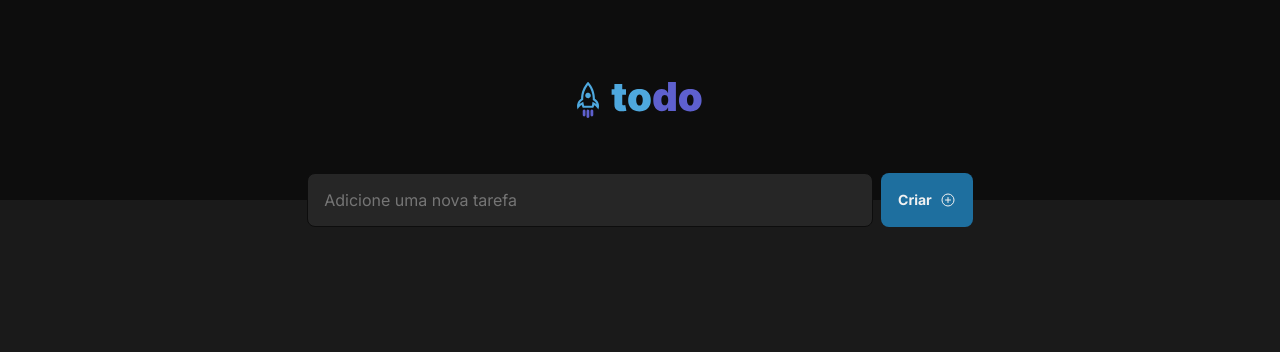
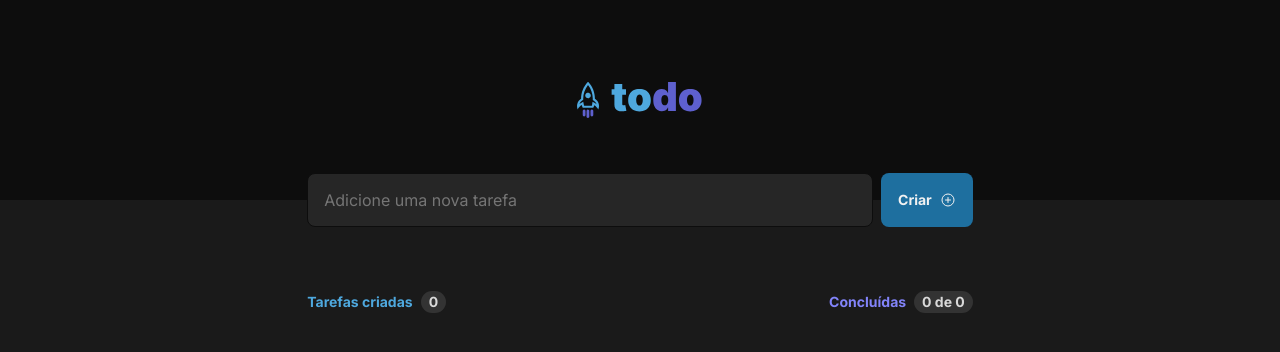
Before and after one commit to rodmagaldi/todo-list, a React (Vite) app: page / in a window 1280 px wide. Shown: the top 352 px of the page. Built offline with nearby package versions, Linux system fonts and the light colour scheme.

Commit message:
add tasks count

```diff
--- a/src/App.module.css
+++ b/src/App.module.css
@@ -50,3 +50,35 @@
   background: var(--blue);
   cursor: pointer;
 }
+
+.tasksBox {
+  margin-top: 4rem;
+}
+
+.tasksCount {
+  display: flex;
+  justify-content: space-between;
+
+  font-size: 0.875rem;
+  font-weight: bold;
+}
+
+.tasksCountItem {
+  display: flex;
+  gap: 8px;
+}
+
+.tasksCountItem span {
+  color: var(--gray-200);
+  background: var(--gray-400);
+  padding: 0 0.5rem;
+  border-radius: 999px;
+}
+
+.createdTasks {
+  color: var(--blue);
+}
+
+.doneTasks {
+  color: var(--purple);
+}
--- a/src/App.tsx
+++ b/src/App.tsx
@@ -14,6 +14,9 @@ function App() {
   const [newTaskContent, setNewTaskContent] = useState<string>("");
   const [tasks, setTasks] = useState<Task[]>([]);
 
+  const tasksCount = tasks.length;
+  const doneTasksCount = tasks.filter((task) => task.done).length;
+
   const handleNewTaskChange = (event: ChangeEvent<HTMLInputElement>) => {
     setNewTaskContent(event.target.value);
   };
@@ -28,7 +31,7 @@ function App() {
     <div className="App">
       <Header />
       <div className={styles.bodyBox}>
-        <div className={styles.contentBox}>
+        <main className={styles.contentBox}>
           <form onSubmit={handleAddTask} className={styles.inputBox}>
             <input
               type="text"
@@ -42,7 +45,23 @@ function App() {
               <PlusCircle size={16} />
             </button>
           </form>
-        </div>
+          <div className={styles.tasksBox}>
+            <div className={styles.tasksCount}>
+              <div className={styles.tasksCountItem}>
+                <p className={styles.createdTasks}>Tarefas criadas</p>{" "}
+                <span>{tasksCount}</span>
+              </div>
+              <div className={styles.tasksCountItem}>
+                <p className={styles.doneTasks}>Concluídas </p>
+                <span>
+                  {doneTasksCount
+                    ? doneTasksCount === 0
+                    : `${doneTasksCount} de ${tasksCount}`}
+                </span>
+              </div>
+            </div>
+          </div>
+        </main>
       </div>
     </div>
   );
```
